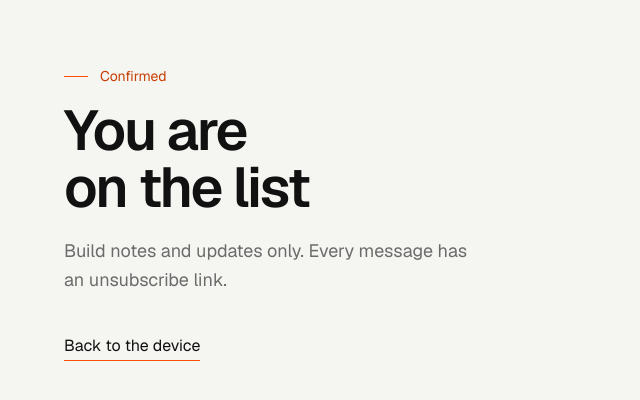
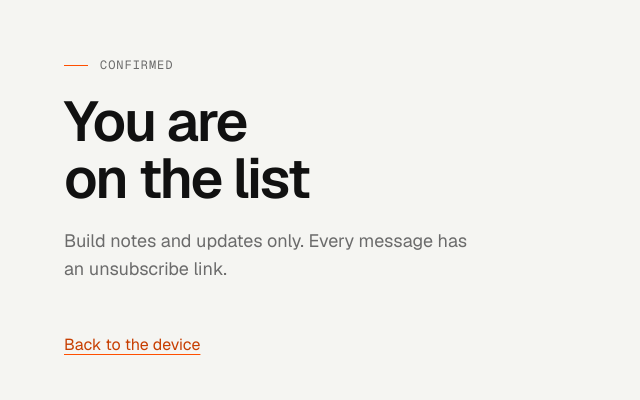
Before and after one commit to DemaPy/CS-GO, a Next.js app: page /subscribed in a window 1280 px wide. Shown: the part 188-588 px from the top of the page, without its empty margins (0-640 px from the left). Built offline with nearby package versions, Linux system fonts and the light colour scheme.

Commit message:
Light studio /subscribed
Co-Authored-By: Claude Haiku 4.5 <noreply@anthropic.com>

```diff
--- a/src/app/subscribed/page.tsx
+++ b/src/app/subscribed/page.tsx
@@ -41,26 +41,23 @@ export default async function Subscribed({
   const { eyebrow, heading, body } = COPY[state]
 
   return (
-    <main className="flex min-h-screen items-center px-6 sm:px-10 lg:px-16">
+    // Mobile: the block sits in the bottom band, like the landing page.
+    // Desktop: vertically centred. No 3D: this page must load instantly.
+    <main className="flex min-h-svh items-end px-6 pb-[calc(env(safe-area-inset-bottom)+3rem)] sm:px-10 md:items-center md:pb-0 lg:px-16">
       <div className="max-w-[40ch]">
-        <p className="mb-4 text-sm text-signal-ink">
-          <span
-            aria-hidden="true"
-            className="mr-3 inline-block w-6 border-t border-signal align-middle"
-          />
+        <p className="mb-5 flex items-center gap-3 font-mono text-xs uppercase tracking-[0.08em] text-muted">
+          <span aria-hidden="true" className="inline-block h-px w-6 bg-signal" />
           {eyebrow}
         </p>
 
-        <h1 className="h-display text-[clamp(2rem,5.2vw,3.5rem)] text-ink">
-          {heading}
-        </h1>
+        <h1 className="h-display text-[clamp(2.25rem,8vw,3.5rem)] text-ink">{heading}</h1>
 
-        <p className="mt-5 text-lg leading-relaxed text-muted">{body}</p>
+        <p className="mt-5 text-[17px] leading-[1.55] text-muted md:text-lg">{body}</p>
 
         <p className="mt-10">
           <Link
             href="/"
-            className="border-b border-signal pb-1 text-base text-ink"
+            className="inline-flex min-h-11 items-center text-base text-signal-ink underline decoration-signal underline-offset-4 hover:text-ink"
           >
             Back to the device
           </Link>
```
